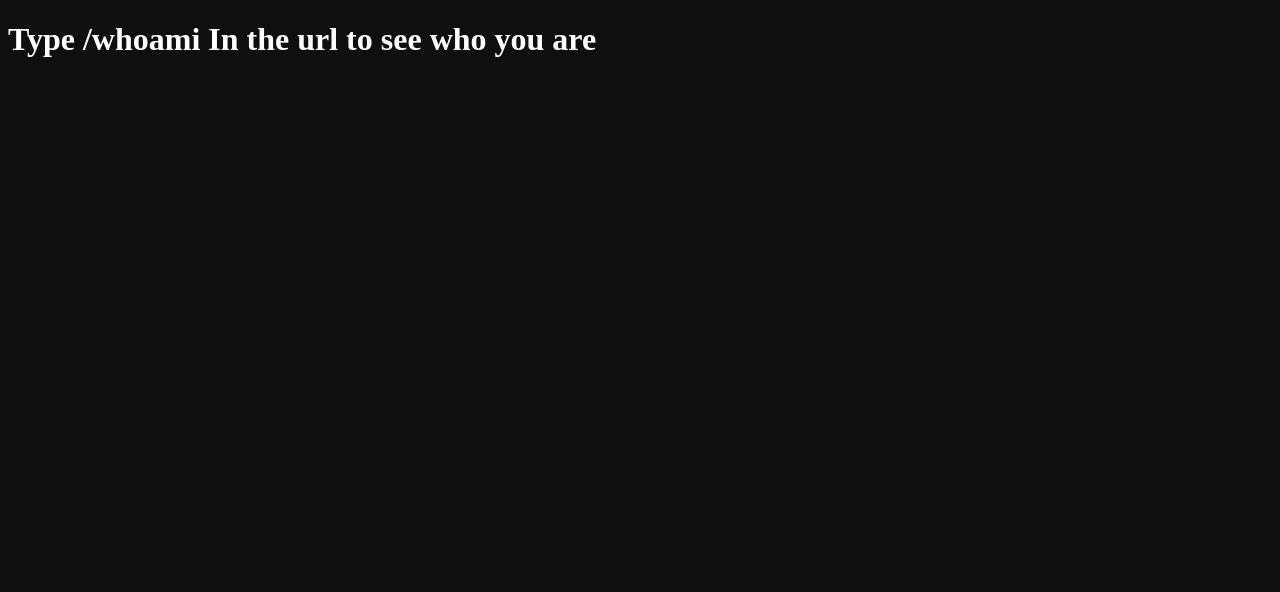
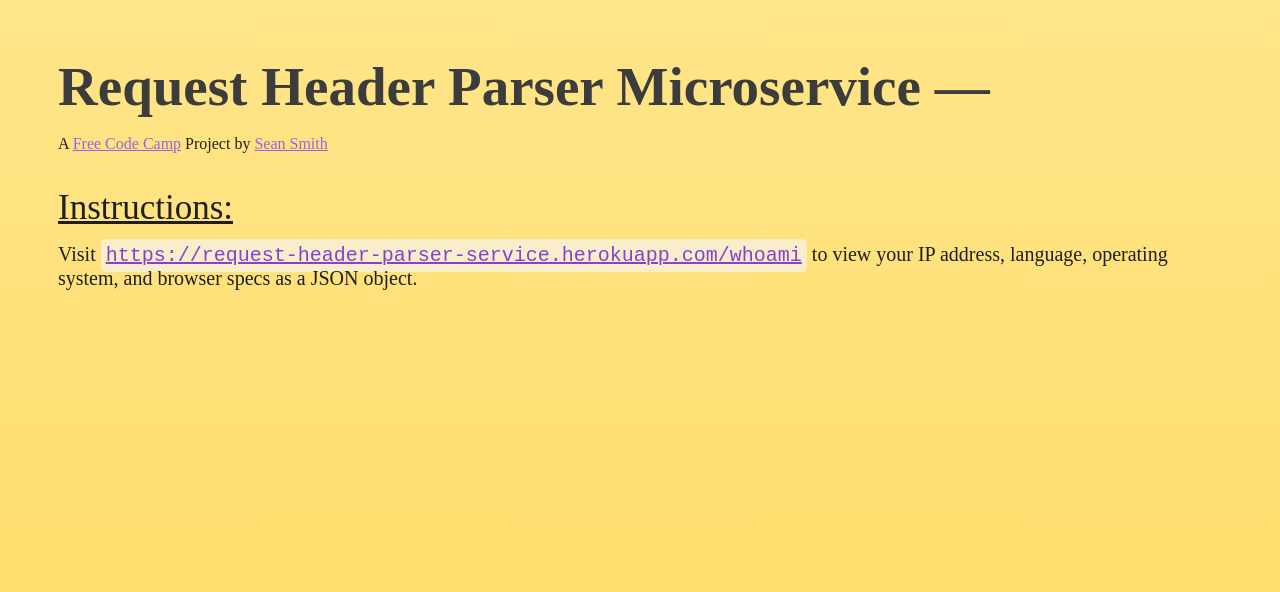
Before and after one commit to bonham000/parser_microservice, a website: page client/index.html in a window 1280 px wide. Drawn offline with Linux system fonts and the light colour scheme.

Commit message:
updated site design

```diff
--- a/client/css/style.css
+++ b/client/css/style.css
@@ -1,4 +1,47 @@
 body {
-    background: rgb(15,15,15);
-    color: white;
+    background: rgba(255, 246, 100, 1);
+    background: rgb(255, 220, 99);
+    background: linear-gradient( rgb(255, 229, 138), rgb(255, 220, 99));
+    background-attachment: fixed;
+    background-size: cover;
+    background-repeat: no-repeat;
+    color: rgb(60, 60, 60);
+    font-family: Avenir;
+    padding: 10px 50px 50px 50px;
 }
+.title {
+	font-size: 55px;
+}
+p {
+	color: rgb(30,30,30);
+}
+
+.credit {
+	margin-top: -20px;
+}
+.instructions {
+	font-size: 35px;
+	text-decoration: underline;
+	margin-bottom: -5px;
+}
+.description {
+	font-size: 20px;
+	max-width: 1200px;
+}
+code {
+	background: rgba(245, 245, 245, 0.65);
+	padding: 5px 5px;
+	border-radius: 5px;
+}
+
+a, a:visited {
+	color: rgb(160, 97, 224);
+}
+
+.description a, .description a:visited {
+	color: rgb(136, 64, 209);
+}
+
+a:hover {
+	color: rgb(10,10,10);
+}
--- a/client/index.html
+++ b/client/index.html
@@ -5,16 +5,22 @@
     <head>
         <meta charset="UTF-8">
         <title>Header Parser Microservice</title>
-        <link rel="stylesheet" href="/client/css/style.css" type="text/css" />
+        <link rel="stylesheet" href="/css/style.css" type="text/css" />
 
     </head>
 
     <body>
 
-        <h1>Type /whoami In the url to see who you are</h1>
+        <h1 class="title">Request Header Parser Microservice —</h1>
+
+        <p class="credit">A <a target="_blank" href="https://www.freecodecamp.com/challenges/request-header-parser-microservice">Free Code Camp</a> Project by <a target="_blank" href="http://sean-smith.me">Sean Smith</a> </p>
+
+        <p class="instructions">Instructions:</p>
+
+        <p class="description">Visit <a target="_blank" href="https://request-header-parser-service.herokuapp.com/whoami"><code>https://request-header-parser-service.herokuapp.com/whoami</code></a> to view your IP address, language, operating system, and browser specs as a JSON object.</p>
 
 
-        <script type="text/javascript" src="/client/js/index.js"></script>
+        <script type="text/javascript" src="/js/index.js"></script>
 
     </body>
 
```
